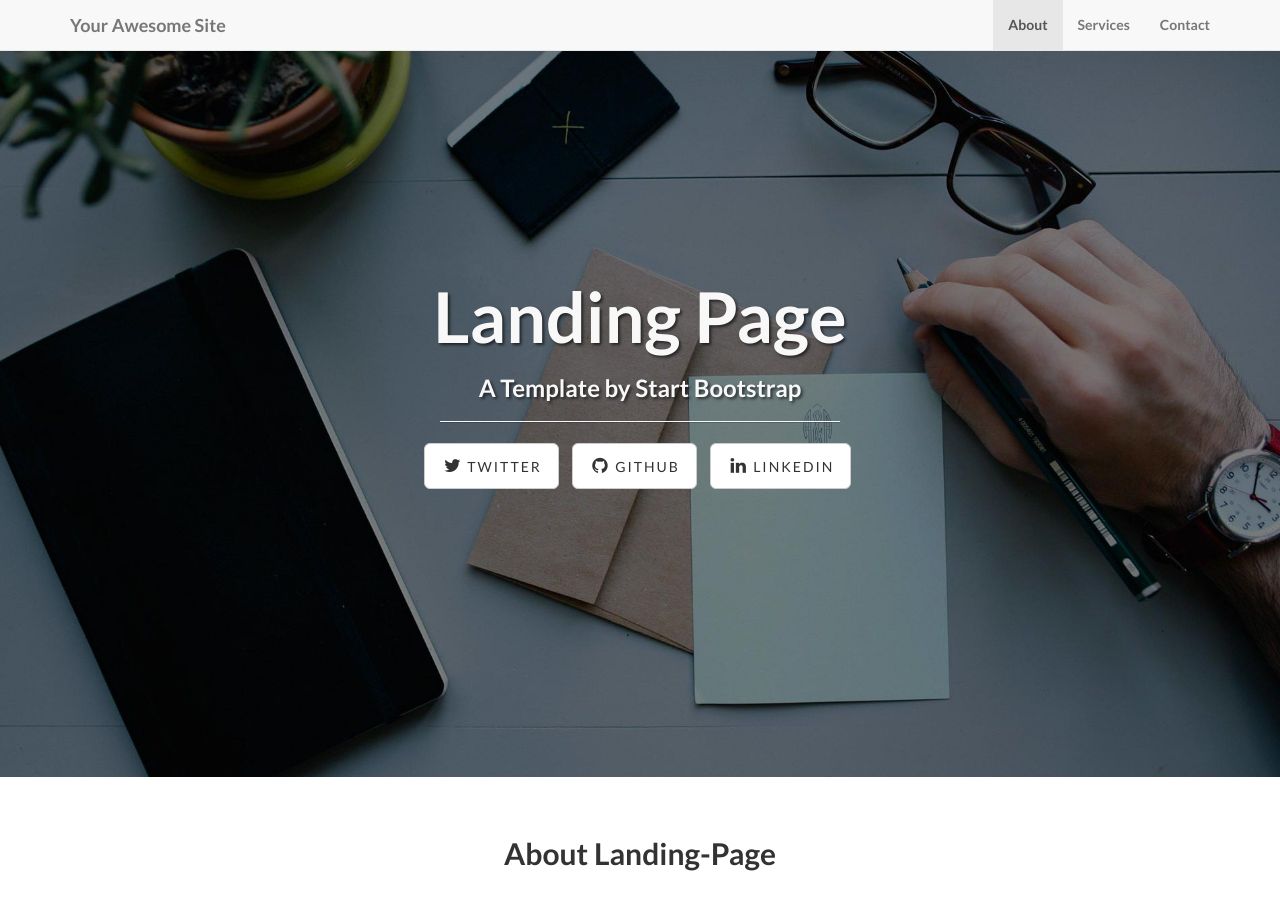
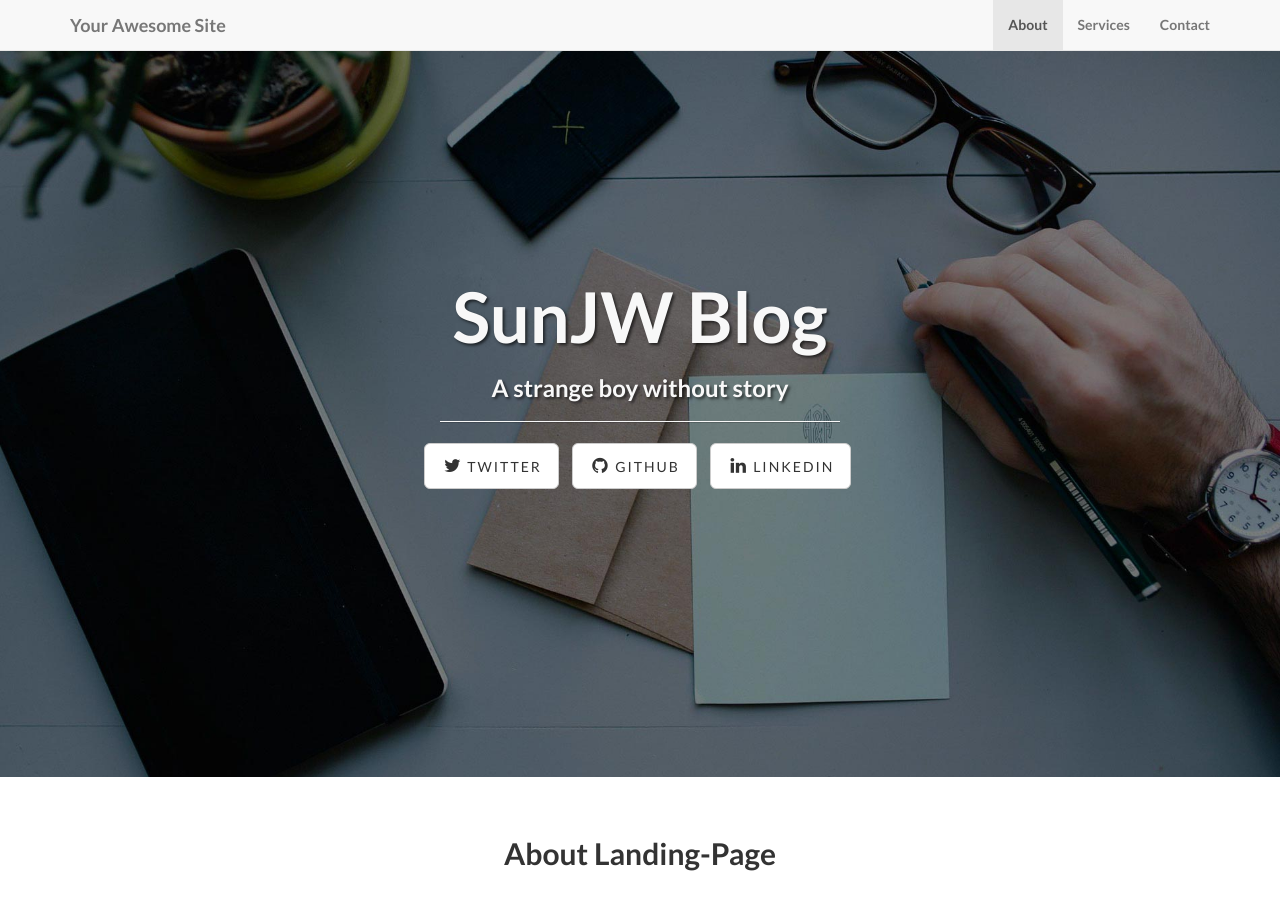
Before and after one commit to sjw513995584/sjw513995584.github.io, a Jekyll site: the page built from index.html, in a window 1280 px wide and 900 px high. Built offline with Jekyll 4.4.1, drawn with Linux system fonts in a browser that asks for light colours.

Commit message:
second try
1024happay

```diff
--- a/index.html
+++ b/index.html
@@ -1,5 +1,5 @@
 ---
 layout: default
-title: Landing Page
-subTitle: A Template by Start Bootstrap
+title: SunJW Blog
+subTitle: A strange boy without story
 ---
```
